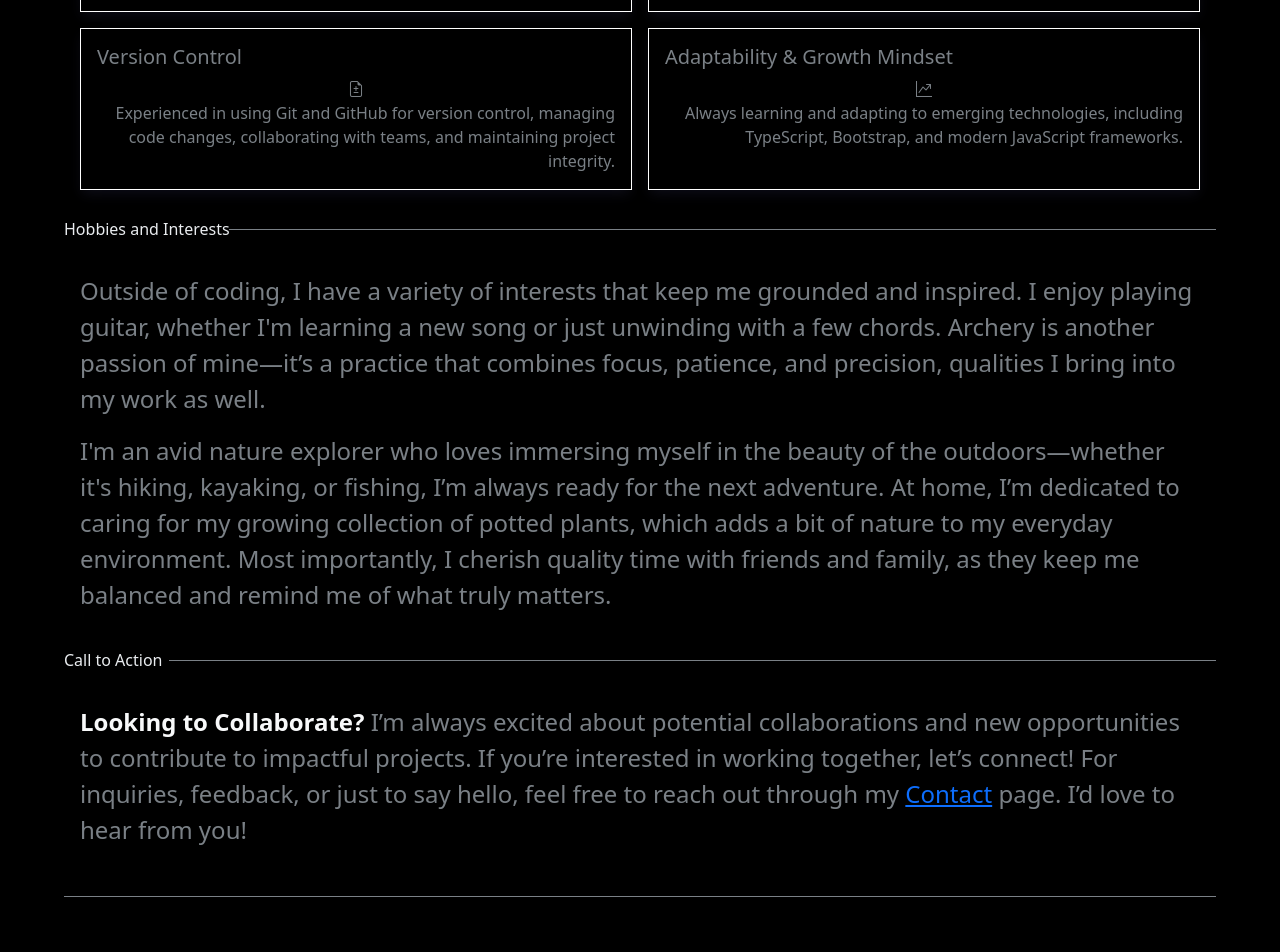
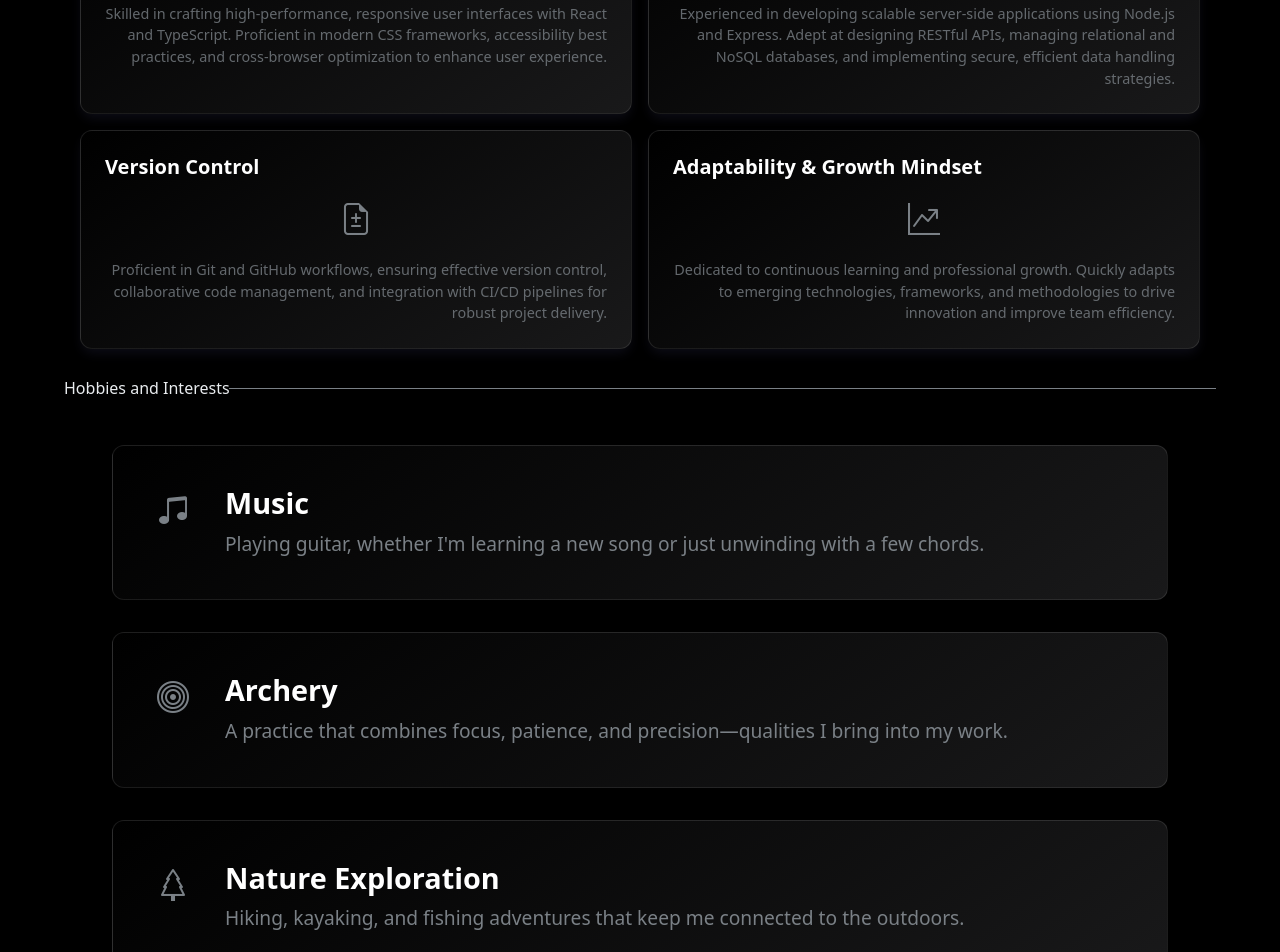
Before and after one commit to Connorldailey/React-Portfolio, a React (Vite) app in the folder client/: page /about in a window 1280 px wide. Shown: the part 1260-2212 px from the top of the page. Built offline with nearby package versions, Linux system fonts and the light colour scheme.

Commit message:
Update styles and content on about page

```diff
--- a/client/src/components/Header.tsx
+++ b/client/src/components/Header.tsx
@@ -39,6 +39,7 @@ const Header: React.FC = () => {
                         className={({ isActive }) =>
                             `navbar-brand ${isActive ? 'active-brand' : 'inactive-brand'}`
                         }
+                        onClick={handleLinkClick}
                     >
                         Connor Dailey
                     </NavLink>
--- a/client/src/data/skillList.ts
+++ b/client/src/data/skillList.ts
@@ -8,22 +8,22 @@ const skillList: Skill[] = [
     {
         title: "Front-End Development",
         icon: "bi-filetype-jsx",
-        description: "Expert in creating responsive, user-friendly interfaces using HTML5, CSS3, JavaScript ES6+, and React.",
+        description: "Skilled in crafting high-performance, responsive user interfaces with React and TypeScript. Proficient in modern CSS frameworks, accessibility best practices, and cross-browser optimization to enhance user experience.",
     },
     {
         title: "Back-End Development",
         icon: "bi-database",
-        description: "Proficient in server-side programming, building APIs, and working with databases using Node.js, Express, and SQL.",
+        description: "Experienced in developing scalable server-side applications using Node.js and Express. Adept at designing RESTful APIs, managing relational and NoSQL databases, and implementing secure, efficient data handling strategies.",
     },
     {
         title: "Version Control",
         icon: "bi-file-earmark-diff",
-        description: "Experienced in using Git and GitHub for version control, managing code changes, collaborating with teams, and maintaining project integrity.",
+        description: "Proficient in Git and GitHub workflows, ensuring effective version control, collaborative code management, and integration with CI/CD pipelines for robust project delivery.",
     },
     {
         title: "Adaptability & Growth Mindset",
         icon: "bi-graph-up-arrow",
-        description: "Always learning and adapting to emerging technologies, including TypeScript, Bootstrap, and modern JavaScript frameworks.",
+        description: "Dedicated to continuous learning and professional growth. Quickly adapts to emerging technologies, frameworks, and methodologies to drive innovation and improve team efficiency.",
     },
 ];
 
--- a/client/src/pages/AboutPage.tsx
+++ b/client/src/pages/AboutPage.tsx
@@ -15,7 +15,7 @@ const AboutPage: React.FC = () => {
                 <div className='about-intro-content'>
                     <h2 className="about-heading">Get to know <span className='text-green'>me</span></h2>
                     <p className="about-intro-text">
-                        Welcome! I’m <span className='text-light'>Connor Dailey</span>, and I build digital
+                        Welcome! I'm <span className='text-light'>Connor Dailey</span>, and I build digital
                         experiences that make complex ideas simple. Armed with a degree in Mathematics and
                         specialized web development training, I thrive on crafting both elegant
                         <span className='text-light'> front-end interfaces</span> and robust
@@ -31,14 +31,14 @@ const AboutPage: React.FC = () => {
                     <div className='about-info-text'>
                         <div className="about-text-content">
                             <p>
-                                I’m Connor Dailey, a Full-Stack Web Developer with a Bachelor’s in Mathematics
+                                I'm Connor Dailey, a Full-Stack Web Developer with a Bachelor's in Mathematics
                                 and a certificate in Full Stack Web Development from The Ohio State University. I love tackling complex challenges by
-                                building practical, user-focused solutions with HTML, CSS, JavaScript, React, Node.js, and TypeScript. Whether it’s
-                                optimizing a front-end interface or crafting a robust back-end, I’m driven by continuous learning and the thrill of
+                                building practical, user-focused solutions with Typescript, React, and Node.js. Whether it's
+                                creating a stunning front-end interface or crafting a robust back-end, I'm driven by continuous learning and the thrill of
                                 transforming big ideas into impactful applications.
                             </p>
                             <p>
-                                Ready to build something extraordinary together? Let’s connect and create innovative products that move businesses—and the world—forward.
+                                Ready to build something extraordinary together? Let's connect and create innovative products that move businesses—and the world—forward.
                             </p>
                         </div>
                         <div className="image-content">
@@ -72,19 +72,42 @@ const AboutPage: React.FC = () => {
             <section className="hobbies-interests-section">
                 <p className='section-label'>Hobbies and Interests</p>
                 <div className='hobbies-interests-content'>
-                    <p>
-                        Outside of coding, I have a variety of interests that keep me grounded and inspired.
-                        I enjoy playing guitar, whether I'm learning a new song or just unwinding with a few chords.
-                        Archery is another passion of mine—it’s a practice that combines focus, patience, and precision,
-                        qualities I bring into my work as well.
-                    </p>
-                    <p>
-                        I'm an avid nature explorer who loves immersing myself in the beauty of the outdoors—whether it's hiking,
-                        kayaking, or fishing, I’m always ready for the next adventure.
-                        At home, I’m dedicated to caring for my growing collection of potted plants, which adds a bit of nature
-                        to my everyday environment. Most importantly, I cherish quality time with friends and family, as they
-                        keep me balanced and remind me of what truly matters.
-                    </p>
+                    <div className="hobby-item">
+                        <div className="hobby-icon">
+                            <i className="bi bi-music-note-beamed"></i>
+                        </div>
+                        <div className="hobby-text">
+                            <h3>Music</h3>
+                            <p>Playing guitar, whether I'm learning a new song or just unwinding with a few chords.</p>
+                        </div>
+                    </div>
+                    <div className="hobby-item">
+                        <div className="hobby-icon">
+                            <i className="bi bi-bullseye"></i>
+                        </div>
+                        <div className="hobby-text">
+                            <h3>Archery</h3>
+                            <p>A practice that combines focus, patience, and precision—qualities I bring into my work.</p>
+                        </div>
+                    </div>
+                    <div className="hobby-item">
+                        <div className="hobby-icon">
+                            <i className="bi bi-tree"></i>
+                        </div>
+                        <div className="hobby-text">
+                            <h3>Nature Exploration</h3>
+                            <p>Hiking, kayaking, and fishing adventures that keep me connected to the outdoors.</p>
+                        </div>
+                    </div>
+                    <div className="hobby-item">
+                        <div className="hobby-icon">
+                            <i className="bi bi-flower1"></i>
+                        </div>
+                        <div className="hobby-text">
+                            <h3>Plant Care</h3>
+                            <p>Cultivating a collection of potted plants that bring nature into my everyday environment.</p>
+                        </div>
+                    </div>
                 </div>
             </section>
 
@@ -94,9 +117,9 @@ const AboutPage: React.FC = () => {
                 <div className="cta-content">
                     <p>
                         <strong className='text-light'>Looking to Collaborate? </strong>
-                        I’m always excited about potential collaborations and new opportunities to contribute to impactful projects.
-                        If you’re interested in working together, let’s connect! For inquiries, feedback, or just to say hello,
-                        feel free to reach out through my <Link to="/contact">Contact</Link> page. I’d love to hear from you!
+                        I'm always excited about potential collaborations and new opportunities to contribute to impactful projects.
+                        If you're interested in working together, let's connect! For inquiries, feedback, or just to say hello,
+                        feel free to reach out through my <Link to="/contact">Contact</Link> page. I'd love to hear from you!
                     </p>
                 </div>
             </section>
--- a/client/src/styles/aboutpage.css
+++ b/client/src/styles/aboutpage.css
@@ -143,6 +143,7 @@
 
 
 /* Hobbies and Interests Section */
+
 .hobbies-interests-section::after {
   content: "";
   position: absolute;
@@ -153,19 +154,113 @@
 }
 
 .hobbies-interests-content {
-  padding: 1.2rem 1rem 2rem;
+  display: flex;
+  flex-direction: column;
+  gap: 2rem;
+}
+
+.hobby-item {
+  display: flex;
+  align-items: flex-start;
+  gap: 2rem;
+  padding: 1.5rem;
+  background: linear-gradient(145deg, #000000, #19191a);
+    border: 1px solid rgba(255, 255, 255, 0.1);
+  border-radius: 12px;
+  transition: all 0.3s ease-in-out;
+  position: relative;
+  overflow: hidden;
+}
+
+.hobby-item:last-child {
+  margin-bottom: 2rem;
+}
+
+.hobby-item::before {
+  content: '';
+  position: absolute;
+  left: 0;
+  top: 0;
+  width: 4px;
+  height: 100%;
+  background: var(--text-green);
+  opacity: 0;
+  transition: opacity 0.3s ease-in-out;
+}
+
+.hobby-item:hover {
+  transform: translateX(10px);
+  background: linear-gradient(145deg, rgba(26, 26, 26, 0.8), rgba(42, 42, 42, 0.8));
+}
+
+.hobby-item:hover::before {
+  opacity: 1;
+}
+
+.hobby-icon {
+  font-size: 2rem;
   color: var(--text-gray);
+  transition: all 0.3s ease-in-out;
+  min-width: 40px;
+  text-align: center;
+}
+
+.hobby-item:hover .hobby-icon {
+  color: var(--text-yellow);
+  transform: scale(1.1);
+}
+
+.hobby-text {
+  flex: 1;
+}
+
+.hobby-text h3 {
+  color: white;
+  margin: 0 0 0.5rem 0;
+  font-size: 1.4rem;
+  font-weight: 600;
+}
+
+.hobby-text p {
+  color: var(--text-gray);
+  margin: 0;
+  line-height: 1.6;
+  font-size: 1rem;
 }
 
 @media screen and (min-width: 768px) {
   .hobbies-interests-content {
-    font-size: 120%;
+    padding: 2rem 2rem;
+  }
+
+  .hobby-item {
+    padding: 2rem;
+  }
+
+  .hobby-text h3 {
+    font-size: 1.6rem;
+  }
+
+  .hobby-text p {
+    font-size: 1.1rem;
   }
 }
 
 @media screen and (min-width: 1200px) {
   .hobbies-interests-content {
-    font-size: 150%;
+    padding: 2rem 3rem;
+  }
+
+  .hobby-item {
+    padding: 2.5rem;
+  }
+
+  .hobby-text h3 {
+    font-size: 1.8rem;
+  }
+
+  .hobby-text p {
+    font-size: 1.2rem;
   }
 }
 
--- a/client/src/styles/header.css
+++ b/client/src/styles/header.css
@@ -8,6 +8,7 @@
 .custom-header {
     background: rgba(0, 0, 0, 0.95);
     border-bottom: 1px solid var(--text-gray);
+    height: auto;
 }
 
 .resume-link {
@@ -46,17 +47,28 @@
 }
 
 @media screen and (max-width: 768px) {
+    .custom-header {
+        height: 60px;
+    }
+
     .nav-menu.overlay {
         position: fixed;
+        top: 60px;
         left: 0;
         width: 100%;
-        height: 100%;
+        height: 100vh;
         background: rgba(0, 0, 0, 0.95);
         z-index: 1050;
         display: flex;
         align-items: start;
         justify-content: center;
         padding: 2rem;
+        animation: fadeIn 0.3s ease;
+    }
+
+    @keyframes fadeIn {
+        from { opacity: 0; }
+        to { opacity: 1; }
     }
 
     .nav-menu.overlay .navbar-nav {
--- a/client/src/styles/skillcard.css
+++ b/client/src/styles/skillcard.css
@@ -2,32 +2,43 @@
 
 .skills-card {
     color: var(--text-gray);
-    background-color: black;
-    border: 1px solid white;
-    padding: 1rem;
+    background: linear-gradient(145deg, #000000, #19191a);
+    border: 1px solid rgba(255, 255, 255, 0.1);
+    border-radius: 12px;
+    padding: 1.5rem;
     box-shadow: rgba(50, 50, 93, 0.25) 0px 6px 12px -2px,
         rgba(0, 0, 0, 0.3) 0px 3px 7px -3px;
+        transition: all 0.3s ease-in-out;
     transition: transform 0.25s ease-in-out;
+}
+
+.skill-card-title {
+    color: white;
+    font-weight: 600;
 }
 
 .icon-container {
     display: flex;
     justify-content: center;
+    margin: 1rem 0;
 }
 
 .skill-card-icon {
-    transition: transform 0.25s ease-in-out;
+    font-size: 2rem;
+    color: var(--text-gray);
 }
 
 .skill-card-text {
     text-align: end;
     margin: 0;
+    font-size: 0.9rem;
+    line-height: 1.5;
+    opacity: 0.8;
 }
 
 .skills-card:hover {
-    color: var(--text-gray);
     background-color: var(--dark-background);
-    transform: scale(1.03);
+    transform: scale(1.01);
     z-index: 10;
 }
 
@@ -35,9 +46,6 @@
     color: var(--text-green);
 }
 
-
-
 .skills-card:hover .skill-card-icon {
     color: var(--text-yellow);
-    transform: scale(1.15);
 }
```
